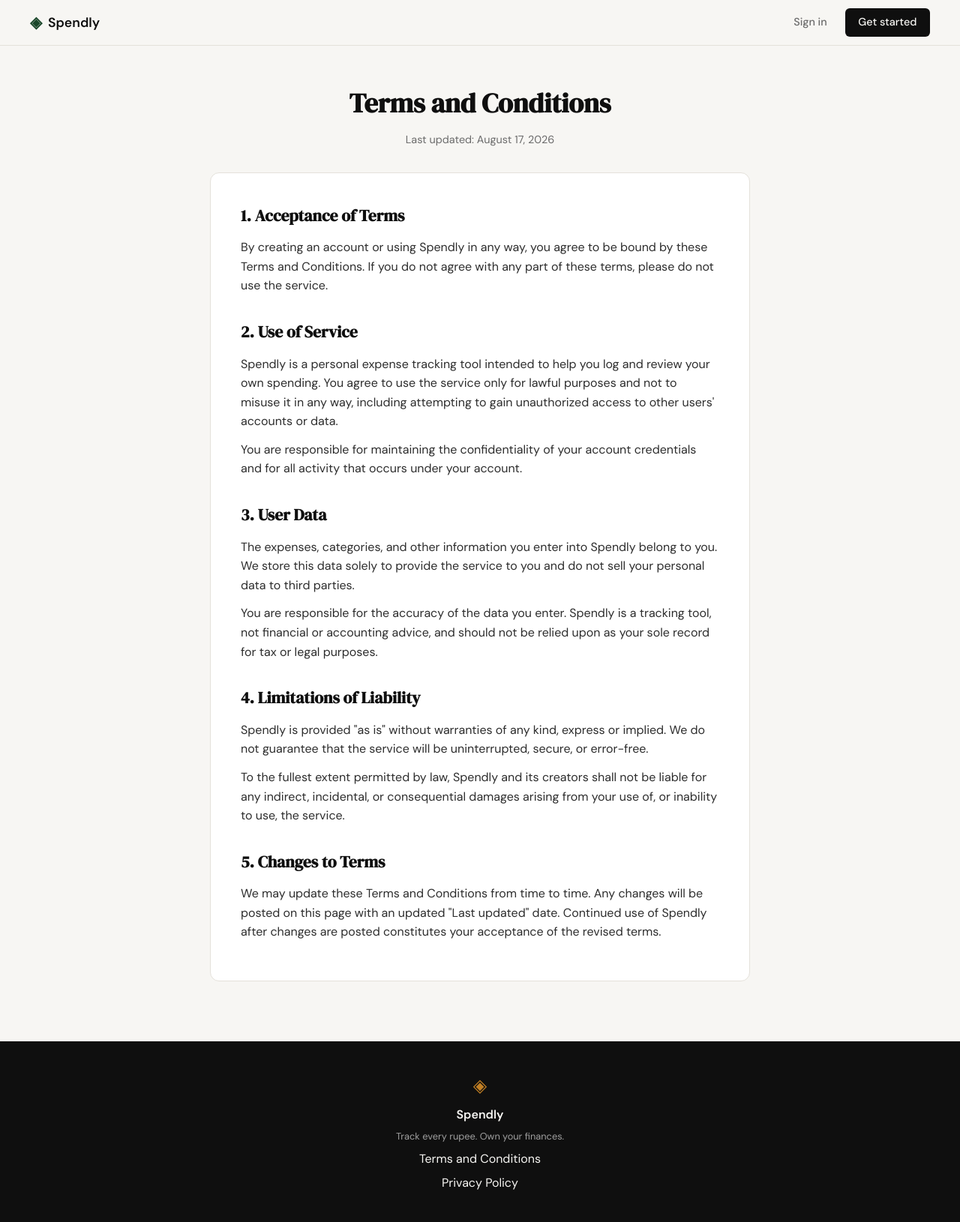
After one commit to shohelbspi/personal-exprenss-tracking, a Flask app: page /terms in a window 1280 px wide. The commit adds this page. Shown: the whole page at 75% size. Run offline with Flask 3, Linux system fonts and the light colour scheme.

Commit message:
landing: add terms and conditions page and route

```diff
--- a/app.py
+++ b/app.py
@@ -20,6 +20,11 @@ def register():
 @app.route("/login")
 def login():
     return render_template("login.html")
+
+
+@app.route("/terms")
+def terms():
+    return render_template("terms.html")
 
 
 # ------------------------------------------------------------------ #
--- a/static/css/style.css
+++ b/static/css/style.css
@@ -508,6 +508,70 @@ a { color: inherit; text-decoration: none; }
 }
 
 /* ------------------------------------------------------------------ */
+/* Legal pages                                                         */
+/* ------------------------------------------------------------------ */
+
+.legal-section {
+    padding: 3rem 2rem 5rem;
+}
+
+.legal-container {
+    width: 100%;
+    max-width: 720px;
+    margin: 0 auto;
+}
+
+.legal-header {
+    text-align: center;
+    margin-bottom: 2rem;
+}
+
+.legal-title {
+    font-family: var(--font-display);
+    font-size: 2.25rem;
+    color: var(--ink);
+    margin-bottom: 0.5rem;
+}
+
+.legal-updated {
+    font-size: 0.9rem;
+    color: var(--ink-muted);
+}
+
+.legal-card {
+    background: var(--paper-card);
+    border: 1px solid var(--border);
+    border-radius: var(--radius-md);
+    padding: 2.5rem;
+}
+
+.legal-card section + section {
+    margin-top: 2rem;
+}
+
+.legal-card h2 {
+    font-family: var(--font-display);
+    font-size: 1.35rem;
+    color: var(--ink);
+    margin-bottom: 0.75rem;
+}
+
+.legal-card p {
+    color: var(--ink-soft);
+    margin-bottom: 0.75rem;
+}
+
+.legal-card ul {
+    color: var(--ink-soft);
+    padding-left: 1.25rem;
+    margin-bottom: 0.75rem;
+}
+
+.legal-card li {
+    margin-bottom: 0.4rem;
+}
+
+/* ------------------------------------------------------------------ */
 /* Responsive                                                          */
 /* ------------------------------------------------------------------ */
 
--- a/templates/base.html
+++ b/templates/base.html
@@ -34,7 +34,7 @@
             <span class="brand-icon">◈</span>
             <span class="footer-name">Spendly</span>
             <p class="footer-copy">Track every rupee. Own your finances.</p>
-            <a href="#">Terms and Conditions</a>
+            <a href="{{ url_for('terms') }}">Terms and Conditions</a>
             <a href="#">Privacy Policy</a>
         </div>
     </footer>
--- /dev/null
+++ b/templates/terms.html
@@ -0,0 +1,79 @@
+{% extends "base.html" %}
+
+{% block title %}Terms and Conditions — Spendly{% endblock %}
+
+{% block content %}
+
+<section class="legal-section">
+    <div class="legal-container">
+        <div class="legal-header">
+            <h1 class="legal-title">Terms and Conditions</h1>
+            <p class="legal-updated">Last updated: August 17, 2026</p>
+        </div>
+
+        <div class="legal-card">
+            <section>
+                <h2>1. Acceptance of Terms</h2>
+                <p>
+                    By creating an account or using Spendly in any way, you agree to be bound
+                    by these Terms and Conditions. If you do not agree with any part of these
+                    terms, please do not use the service.
+                </p>
+            </section>
+
+            <section>
+                <h2>2. Use of Service</h2>
+                <p>
+                    Spendly is a personal expense tracking tool intended to help you log and
+                    review your own spending. You agree to use the service only for lawful
+                    purposes and not to misuse it in any way, including attempting to gain
+                    unauthorized access to other users' accounts or data.
+                </p>
+                <p>
+                    You are responsible for maintaining the confidentiality of your account
+                    credentials and for all activity that occurs under your account.
+                </p>
+            </section>
+
+            <section>
+                <h2>3. User Data</h2>
+                <p>
+                    The expenses, categories, and other information you enter into Spendly
+                    belong to you. We store this data solely to provide the service to you and
+                    do not sell your personal data to third parties.
+                </p>
+                <p>
+                    You are responsible for the accuracy of the data you enter. Spendly is a
+                    tracking tool, not financial or accounting advice, and should not be relied
+                    upon as your sole record for tax or legal purposes.
+                </p>
+            </section>
+
+            <section>
+                <h2>4. Limitations of Liability</h2>
+                <p>
+                    Spendly is provided "as is" without warranties of any kind, express or
+                    implied. We do not guarantee that the service will be uninterrupted, secure,
+                    or error-free.
+                </p>
+                <p>
+                    To the fullest extent permitted by law, Spendly and its creators shall not
+                    be liable for any indirect, incidental, or consequential damages arising
+                    from your use of, or inability to use, the service.
+                </p>
+            </section>
+
+            <section>
+                <h2>5. Changes to Terms</h2>
+                <p>
+                    We may update these Terms and Conditions from time to time. Any changes will
+                    be posted on this page with an updated "Last updated" date. Continued use of
+                    Spendly after changes are posted constitutes your acceptance of the revised
+                    terms.
+                </p>
+            </section>
+        </div>
+    </div>
+</section>
+
+{% endblock %}
```
